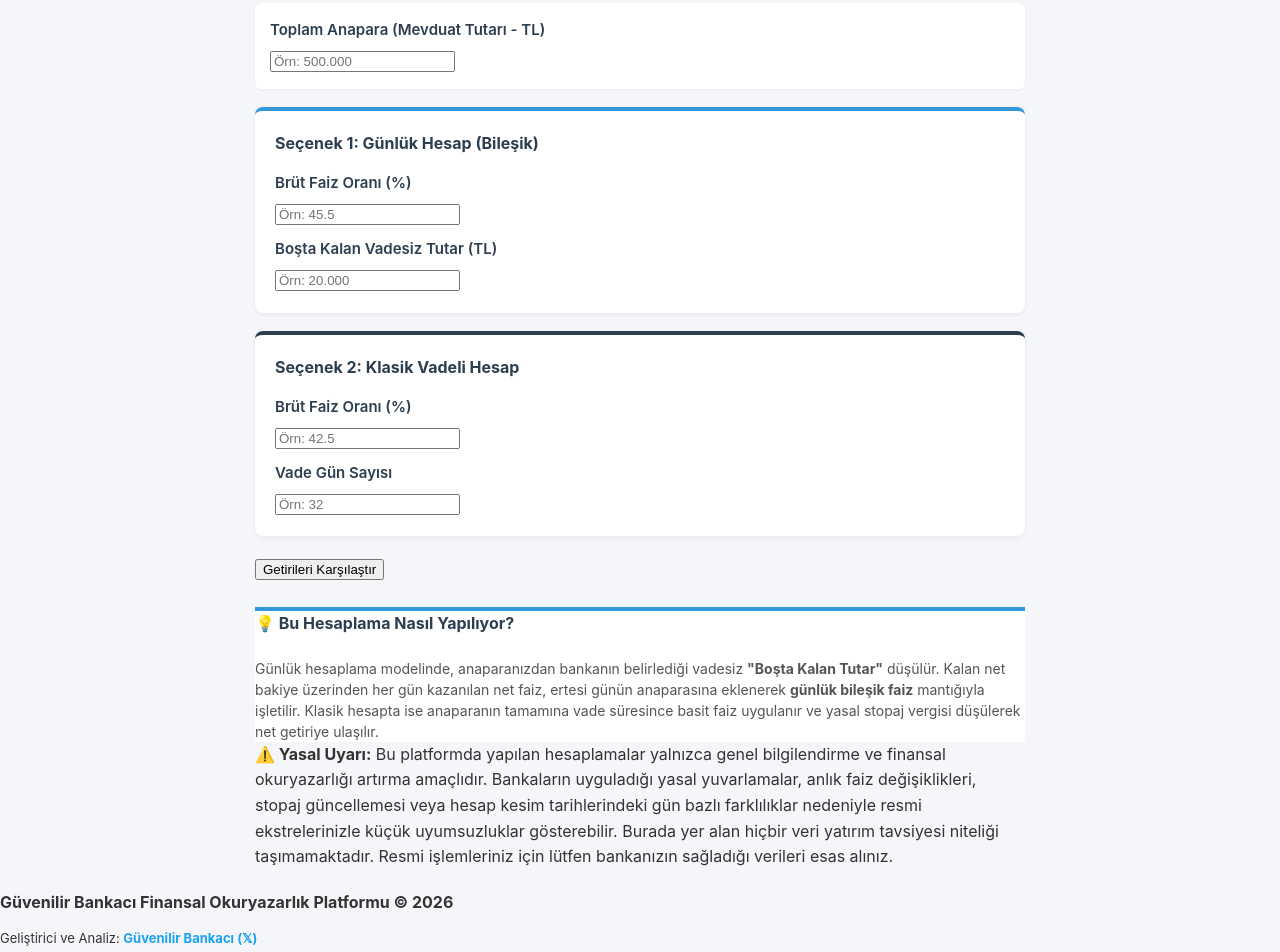
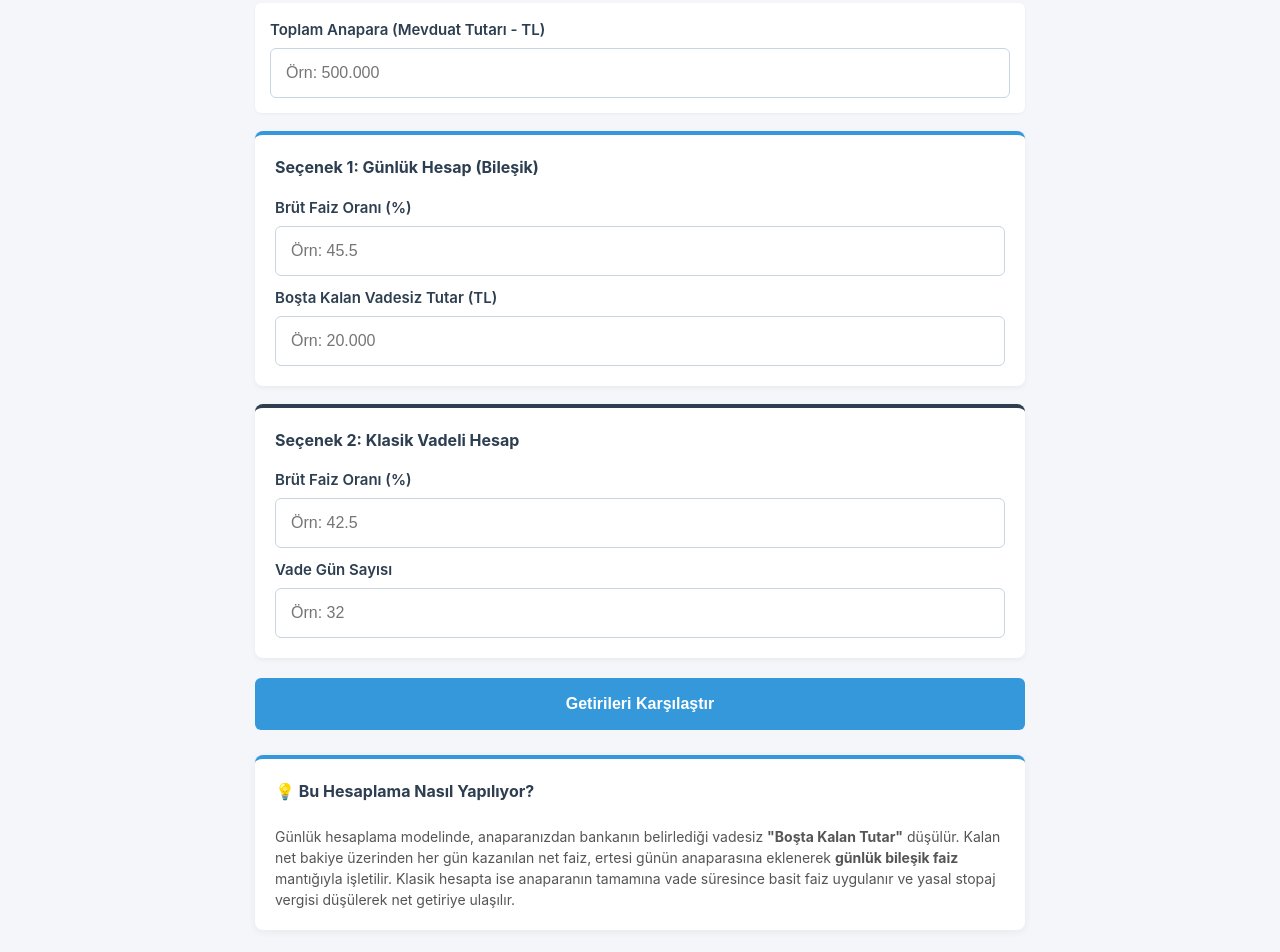
Before and after one commit to kurtayfun/guvenilirbankaci-finans-araclari, a plain HTML site: page mevduat-hesapla.html in a window 1280 px wide. Shown: the part 188-1140 px from the top of the page. Drawn offline with Linux system fonts and the light colour scheme.

Commit message:
Update style.css

```diff
--- a/style.css
+++ b/style.css
@@ -185,4 +185,99 @@
     color: var(--primary-color);
 }
 
-/* Mobilde klavye aç
+/* Mobilde klavye açıldığında rahat yazılması için input boyutu büyütüldü */
+input, select {
+    width: 100%;
+    height: 50px;
+    padding: 0 15px;
+    font-size: 16px; /* iOS otomatik zoom engellemek için min 16px */
+    border: 1px solid #cbd5e0;
+    border-radius: 6px;
+    box-sizing: border-box;
+    background-color: #fff;
+    transition: border-color 0.2s;
+}
+
+input:focus {
+    border-color: var(--accent-color);
+    outline: none;
+    box-shadow: 0 0 0 3px rgba(52, 152, 219, 0.1);
+}
+
+/* Büyük Mobil Buton */
+.btn-submit {
+    width: 100%;
+    height: 52px;
+    background-color: var(--accent-color);
+    color: white;
+    border: none;
+    border-radius: 6px;
+    font-size: 16px;
+    font-weight: 700;
+    cursor: pointer;
+    transition: background 0.2s;
+    display: flex;
+    align-items: center;
+    justify-content: center;
+}
+
+.btn-submit:active {
+    background-color: #2980b9;
+    transform: scale(0.99);
+}
+
+/* Sonuç Tabloları ve Kutuları */
+.result-box {
+    background: #fff;
+    padding: 20px;
+    border-radius: 8px;
+    margin-top: 25px;
+    box-shadow: 0 2px 8px rgba(0,0,0,0.06);
+    box-sizing: border-box;
+}
+
+table {
+    width: 100%;
+    border-collapse: collapse;
+}
+
+td {
+    padding: 12px 8px;
+    border-bottom: 1px solid #edf2f7;
+    font-size: 14px;
+    color: #4a5568;
+}
+
+tr:last-child td {
+    border-bottom: none;
+}
+
+td:last-child {
+    text-align: right;
+    font-weight: 700;
+    color: var(--primary-color);
+}
+
+/* Uyarı Kutuları */
+.alert-box {
+    background-color: #f7fafc;
+    color: #4a5568;
+    padding: 15px;
+    border-left: 4px solid #718096;
+    border-radius: 4px;
+    font-size: 13px;
+    margin-top: 25px;
+    line-height: 1.5;
+}
+
+/* Footer */
+.footer {
+    text-align: center;
+    padding: 25px 15px;
+    font-size: 12px;
+    color: #7f8c8d;
+    background-color: #fff;
+    border-top: 1px solid #e2e8f0;
+    margin-top: 45px;
+    line-height: 1.6;
+}
```
